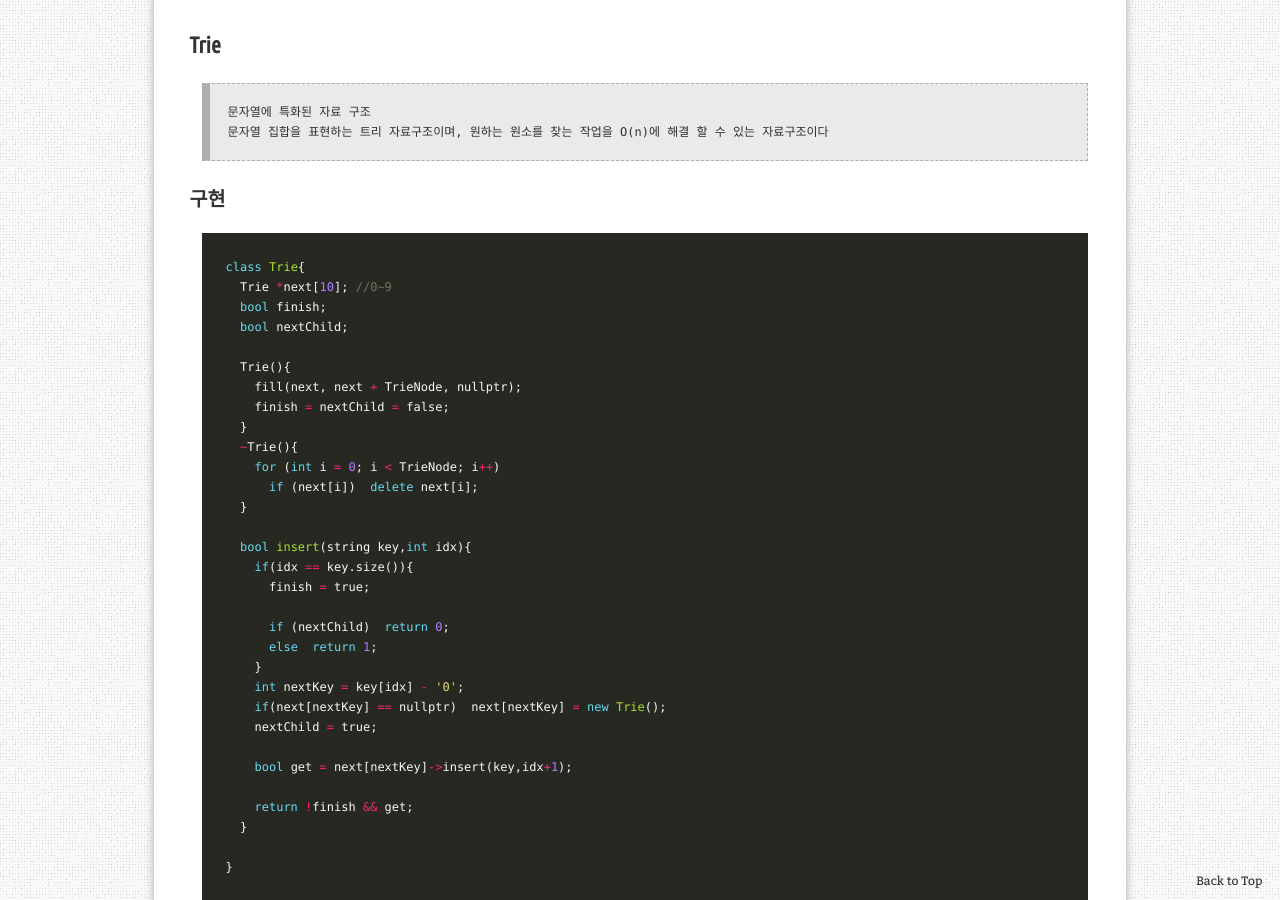
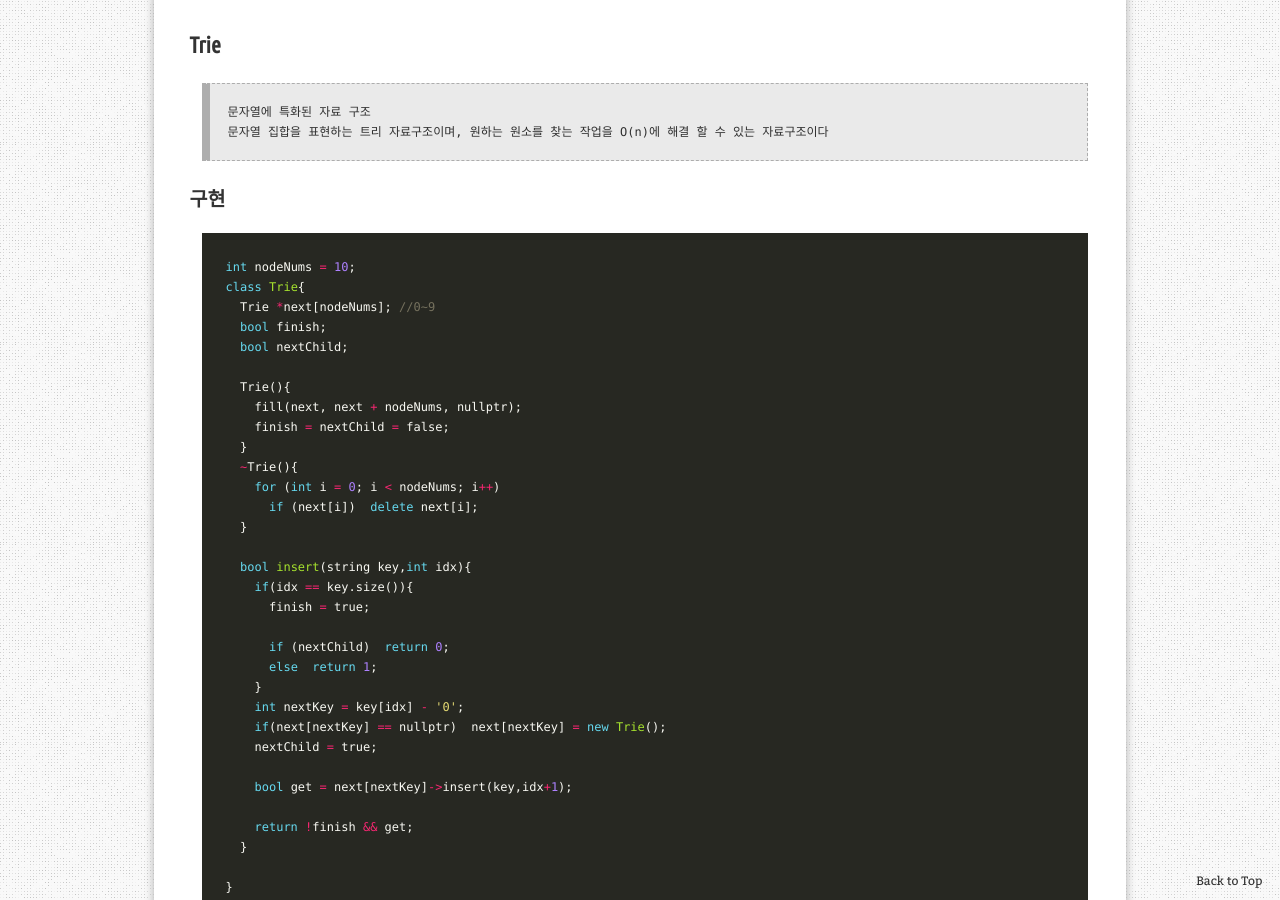
Before and after one commit to aristohyun/aristohyun.github.io, a Jekyll site: the page built from _posts/2020-07-29-Trie.md, in a window 1280 px wide and 900 px high, scrolled down 456 px. Built offline with Jekyll 4.4.1, drawn with Linux system fonts in a browser that asks for light colours; comment, search, counter and statistics services are not loaded.

Commit message:
Update 2020-07-29-Trie.md

```diff
--- a/_posts/2020-07-29-Trie.md
+++ b/_posts/2020-07-29-Trie.md
@@ -18,17 +18,18 @@ redirect_from:
 
 ### 구현
 ~~~ c++
+int nodeNums = 10;
 class Trie{
-  Trie *next[10]; //0~9
+  Trie *next[nodeNums]; //0~9
   bool finish;
   bool nextChild;
 
   Trie(){
-    fill(next, next + TrieNode, nullptr);
+    fill(next, next + nodeNums, nullptr);
     finish = nextChild = false;
   }
   ~Trie(){
-    for (int i = 0; i < TrieNode; i++)
+    for (int i = 0; i < nodeNums; i++)
       if (next[i])  delete next[i];
   }
 
```
